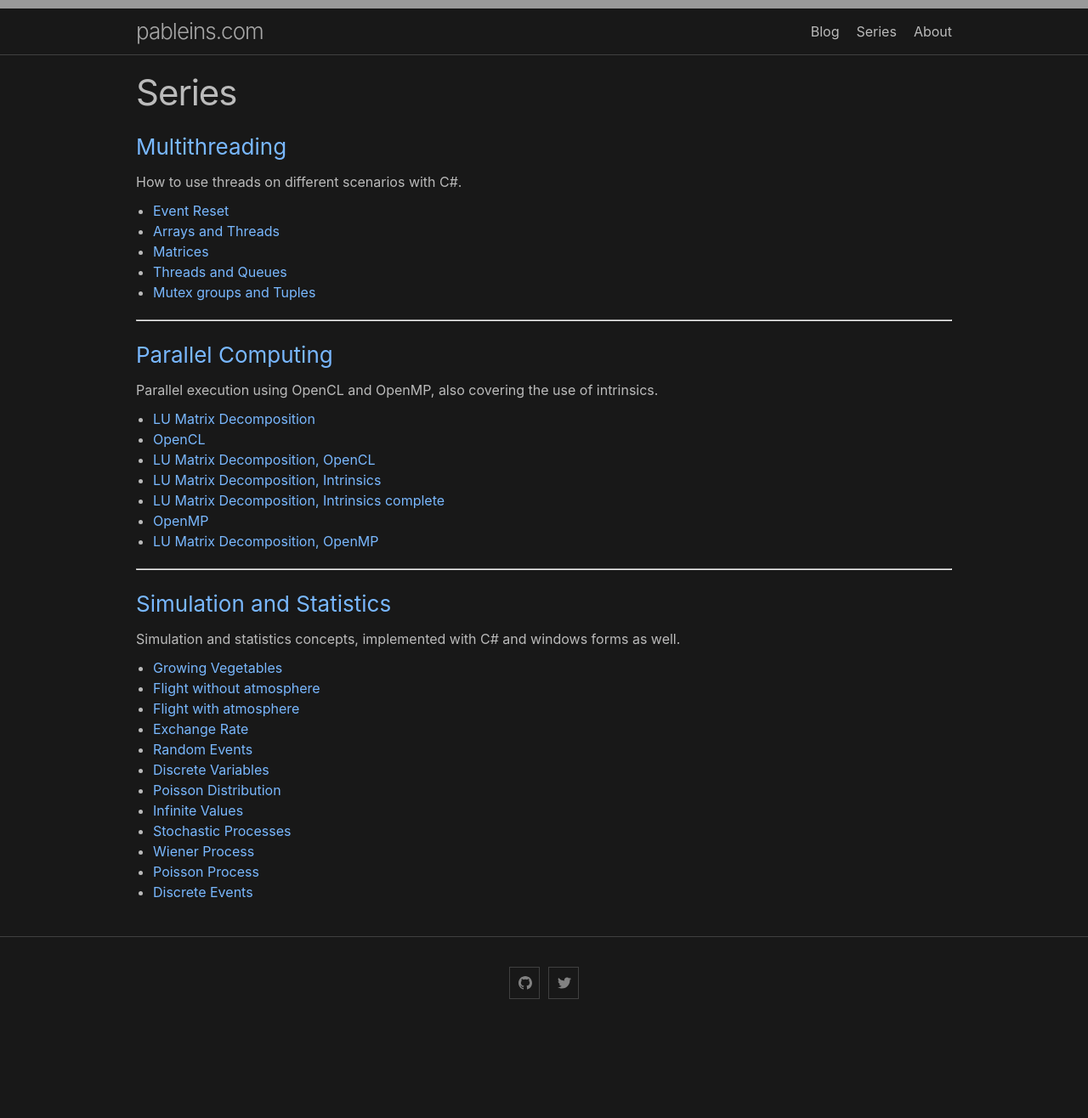
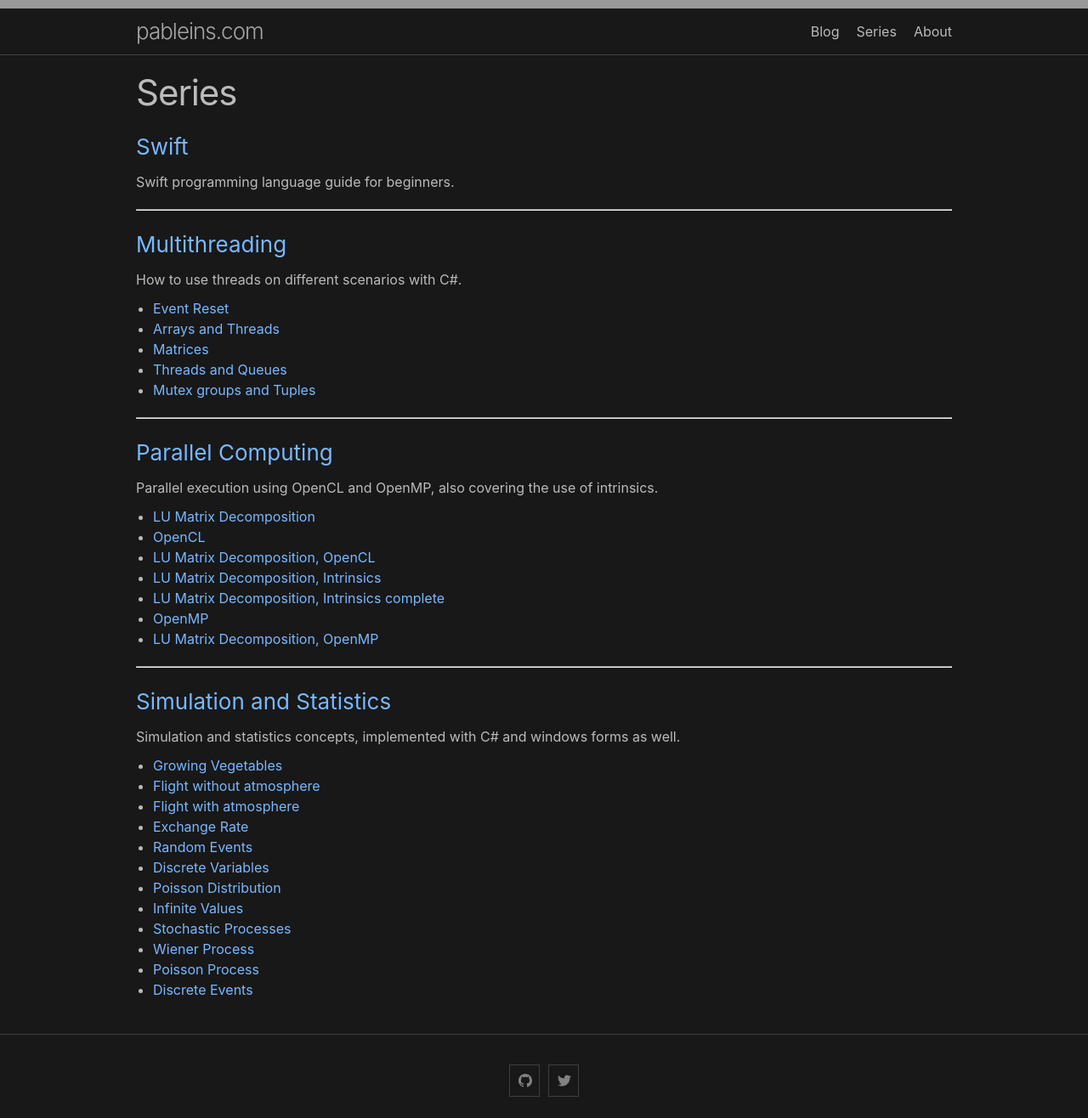
Before and after one commit to pablinme/pablinme.github.io, a Jekyll site: the page built from series/index.md, in a window 1280 px wide. Shown: the whole page at 85% size. Built offline with Jekyll 4.4.1, drawn with Linux system fonts in a browser that asks for light colours; before the commit the page ends 1201 px from its top, so only the background shows below that.

Commit message:
Updated series to start swift guide

```diff
--- a/series/index.md
+++ b/series/index.md
@@ -4,6 +4,10 @@ title: Series
 permalink: /series/
 ---
 
+### [Swift](./swift)
+Swift programming language guide for beginners.
+
+****
 ### [Multithreading](./multithreading)
 How to use threads on different scenarios with C#.
 - [Event Reset](./multithreading/event-reset)
```
